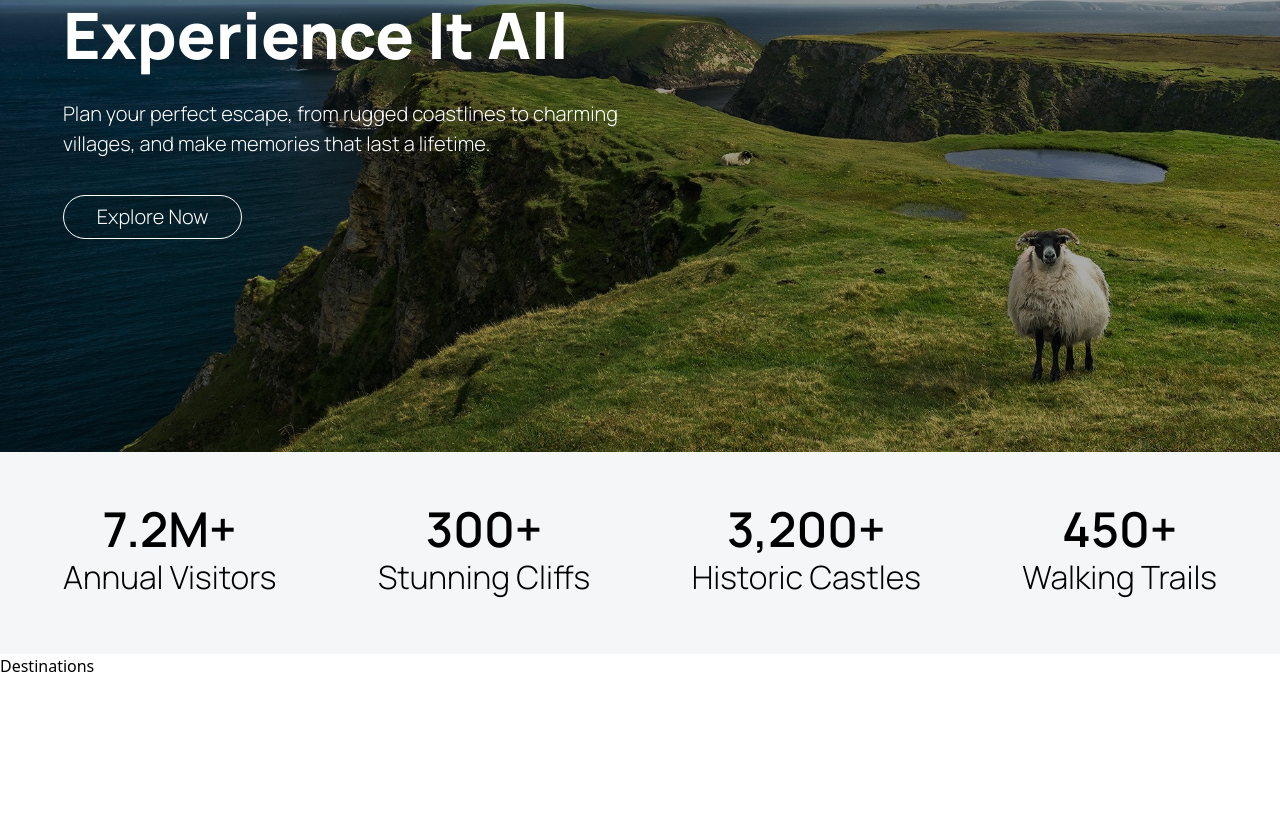
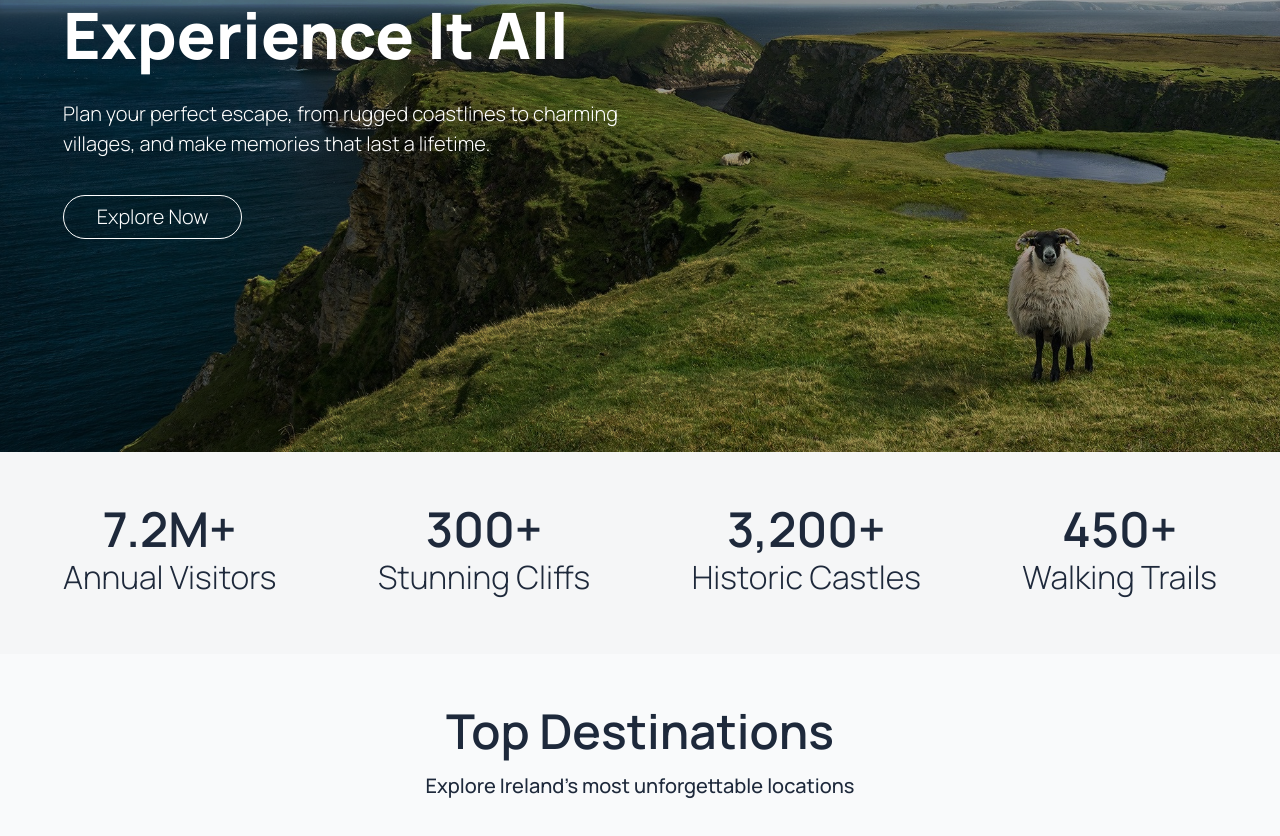
Before and after one commit to AntoOfo/goeire-site, a React (Vite) app: page / in a window 1280 px wide. Shown: the part 348-1184 px from the top of the page. Before the commit the page ends 1026 px from the top, so only its background shows below. Built offline with nearby package versions, Linux system fonts and the light colour scheme.

Commit message:
stats text colour changed and destinations text structure

```diff
--- a/components/Destinations.jsx
+++ b/components/Destinations.jsx
@@ -1,3 +1,12 @@
 export default function Destinations() {
-  return <h1>Destinations</h1>;
+  return (
+    <section className="px-hori py-vert bg-section-main font-manrope">
+      <div className=" flex flex-col gap-4 text-center text-primary">
+        <h2 className="font-semibold text-5xl">Top Destinations</h2>
+        <p className="font-medium text-[20px]">
+          Explore Ireland's most unforgettable locations
+        </p>
+      </div>
+    </section>
+  );
 }
--- a/components/Stats.jsx
+++ b/components/Stats.jsx
@@ -3,7 +3,7 @@
 
 export default function Stats() {
   return (
-    <section className="px-hori py-vert bg-section-secondary font-manrope">
+    <section className="px-hori py-vert bg-section-secondary font-manrope text-primary">
       <div className="flex justify-between">
         {statsData.map((stat) => (
           <div className="text-center">
```
